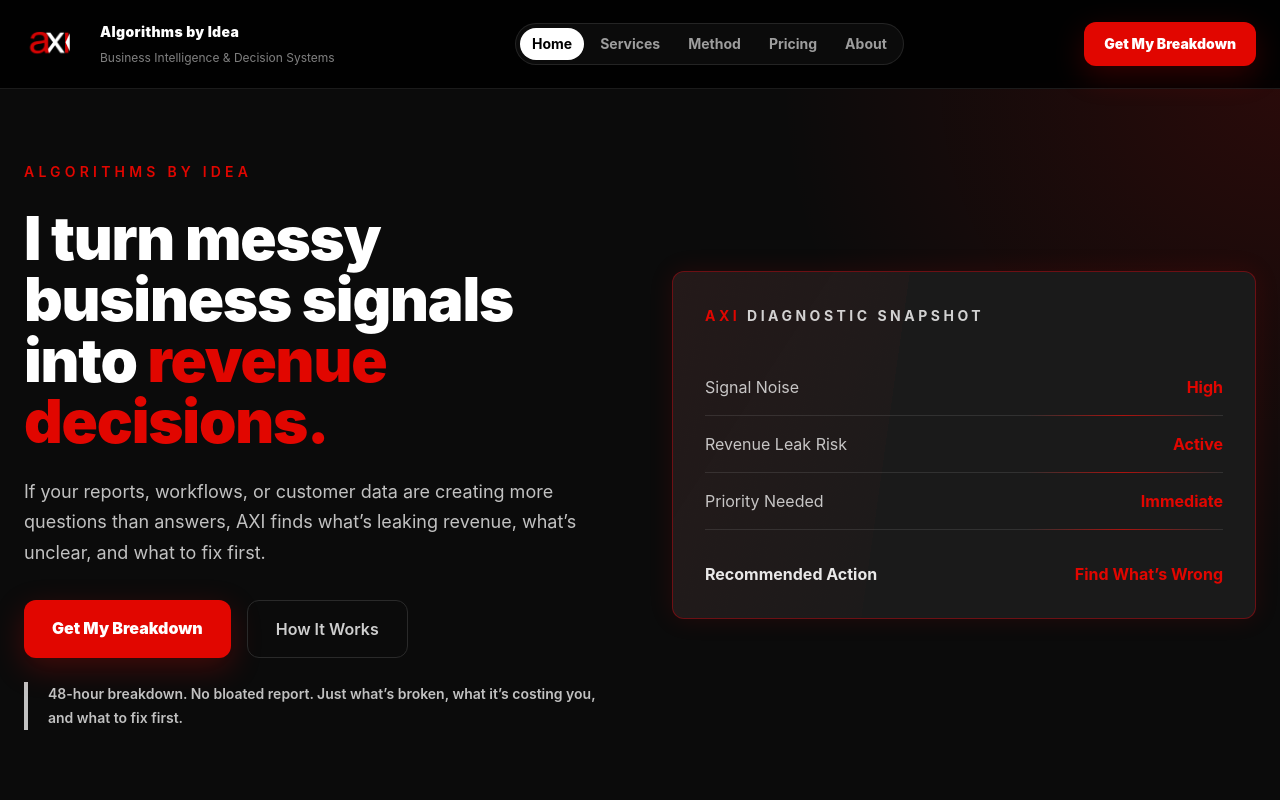
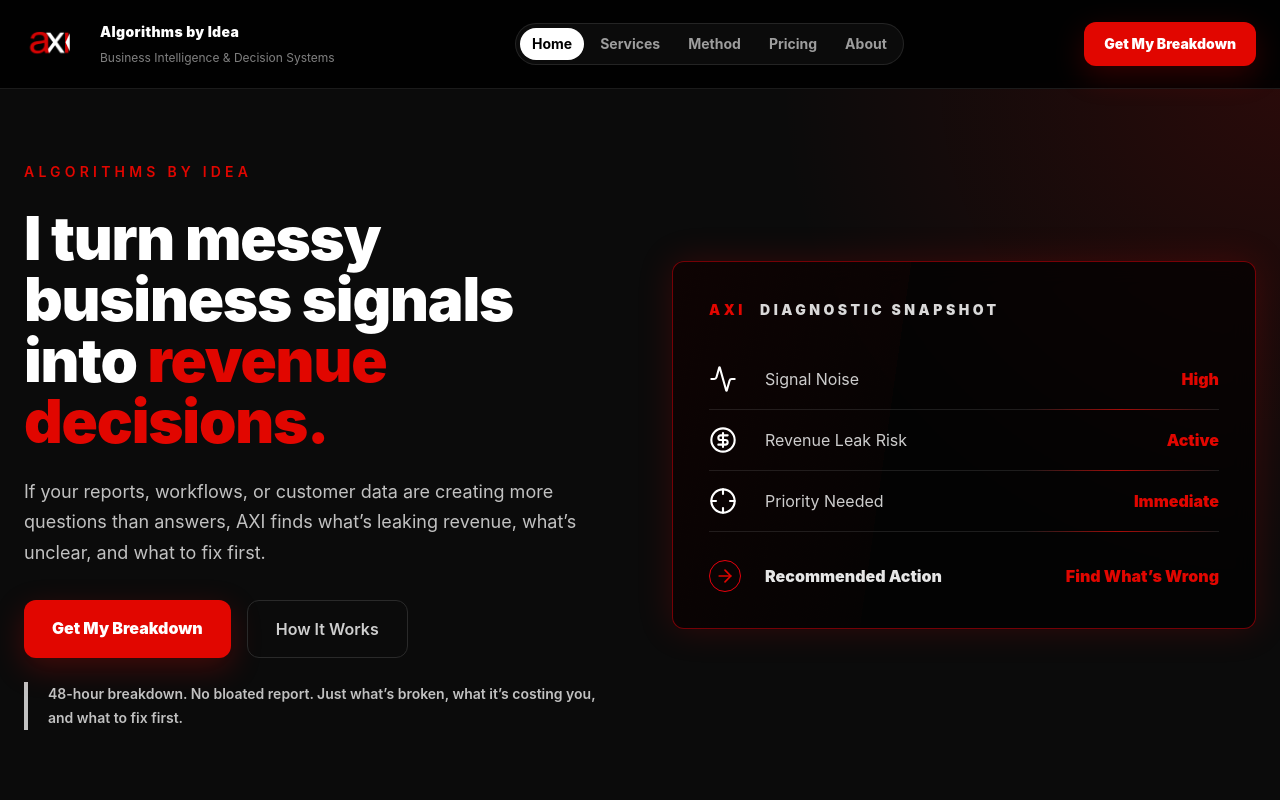
Before and after one commit to shawnfoster/axi, a React (Vite) app: page / in a window 1280 px wide. Shown: the top 800 px of the page. Built offline with nearby package versions, Linux system fonts and the light colour scheme.

Commit message:
Recreate AXI command center homepage direction

```diff
--- a/src/components/DiagnosticSnapshot.tsx
+++ b/src/components/DiagnosticSnapshot.tsx
@@ -1,27 +1,49 @@
+import { Activity, ArrowRight, CircleDollarSign, Crosshair } from "lucide-react";
+
+const rows = [
+  {
+    label: "Signal Noise",
+    value: "High",
+    Icon: Activity,
+  },
+  {
+    label: "Revenue Leak Risk",
+    value: "Active",
+    Icon: CircleDollarSign,
+  },
+  {
+    label: "Priority Needed",
+    value: "Immediate",
+    Icon: Crosshair,
+  },
+];
+
 export default function DiagnosticSnapshot() {
   return (
-    <div className="signal-surface live-card rounded-xl border border-red-600/40 bg-axi-gray p-8 shadow-[0_0_25px_rgba(225,6,0,0.12)] transition-all duration-300 hover:shadow-[0_0_60px_rgba(225,6,0,0.2)]">
-      <p className="mb-8 text-sm font-bold tracking-[0.25em] text-white/80">
-        <span className="text-axi-red">AXI</span> DIAGNOSTIC SNAPSHOT
+    <div className="signal-surface live-card rounded-xl border border-red-600/50 bg-black/65 p-7 shadow-[0_0_35px_rgba(225,6,0,0.18)] backdrop-blur-md transition-all duration-300 hover:shadow-[0_0_70px_rgba(225,6,0,0.24)] md:p-9">
+      <p className="mb-7 text-sm font-black tracking-[0.25em] text-white/85">
+        <span className="mr-2 text-axi-red">AXI</span> DIAGNOSTIC SNAPSHOT
       </p>
 
-      {[
-        ["Signal Noise", "High"],
-        ["Revenue Leak Risk", "Active"],
-        ["Priority Needed", "Immediate"],
-      ].map(([label, value]) => (
-        <div
-          key={label}
-          className="signal-line flex justify-between border-b border-white/10 py-4"
-        >
-          <span className="text-white/75">{label}</span>
-          <span className="font-bold text-axi-red">{value}</span>
-        </div>
-      ))}
+      <div className="space-y-0">
+        {rows.map(({ label, value, Icon }) => (
+          <div
+            key={label}
+            className="signal-line grid grid-cols-[2.5rem_1fr_auto] items-center gap-4 border-b border-white/10 py-4"
+          >
+            <Icon className="h-7 w-7 text-white" strokeWidth={1.8} />
+            <span className="text-white/80">{label}</span>
+            <span className="font-black text-axi-red">{value}</span>
+          </div>
+        ))}
+      </div>
 
-      <div className="mt-8 flex justify-between">
-        <span className="font-bold text-white/90">Recommended Action</span>
-        <span className="font-bold text-axi-red">Find What’s Wrong</span>
+      <div className="mt-7 grid grid-cols-[2.5rem_1fr_auto] items-center gap-4">
+        <span className="flex h-8 w-8 items-center justify-center rounded-full border border-red-600 text-axi-red">
+          <ArrowRight className="h-5 w-5" />
+        </span>
+        <span className="font-black text-white/90">Recommended Action</span>
+        <span className="font-black text-axi-red">Find What’s Wrong</span>
       </div>
     </div>
   );
```
